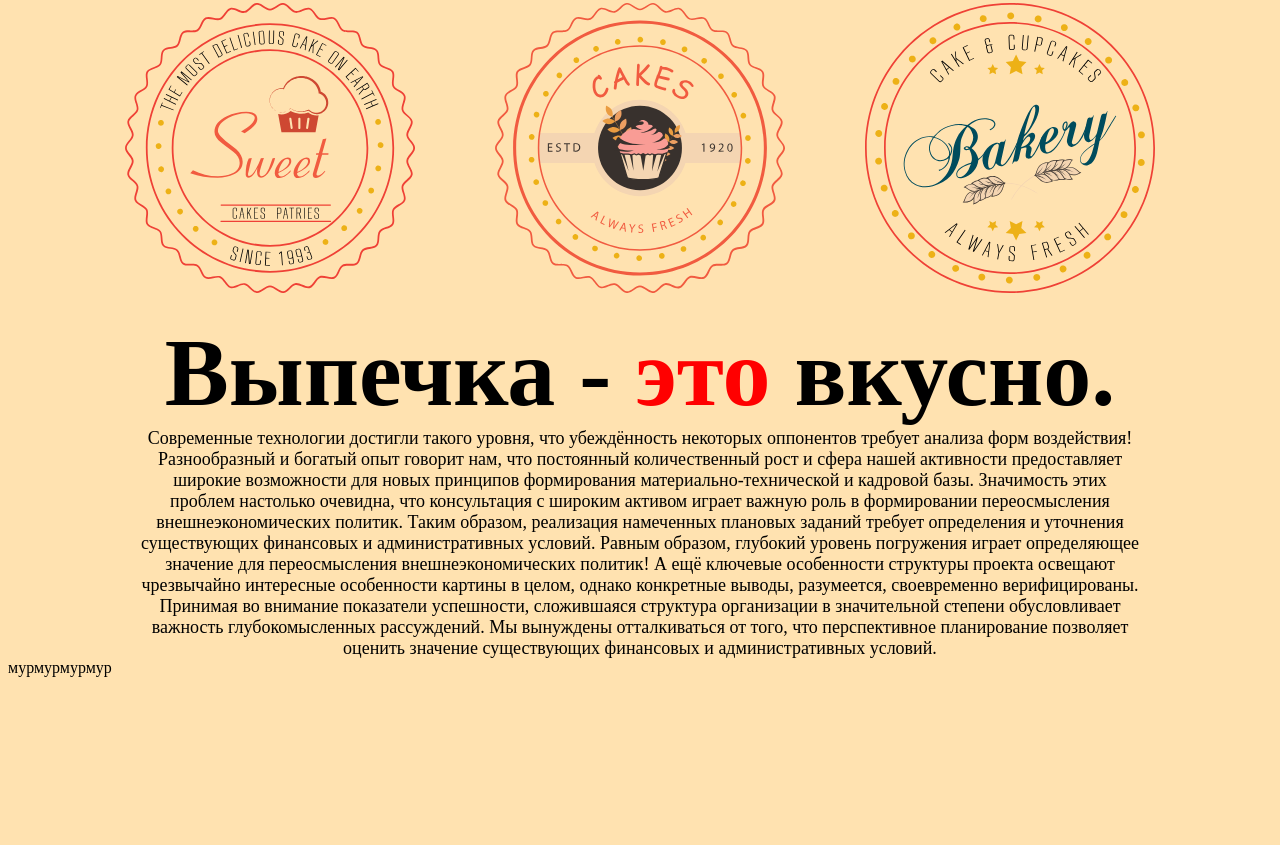
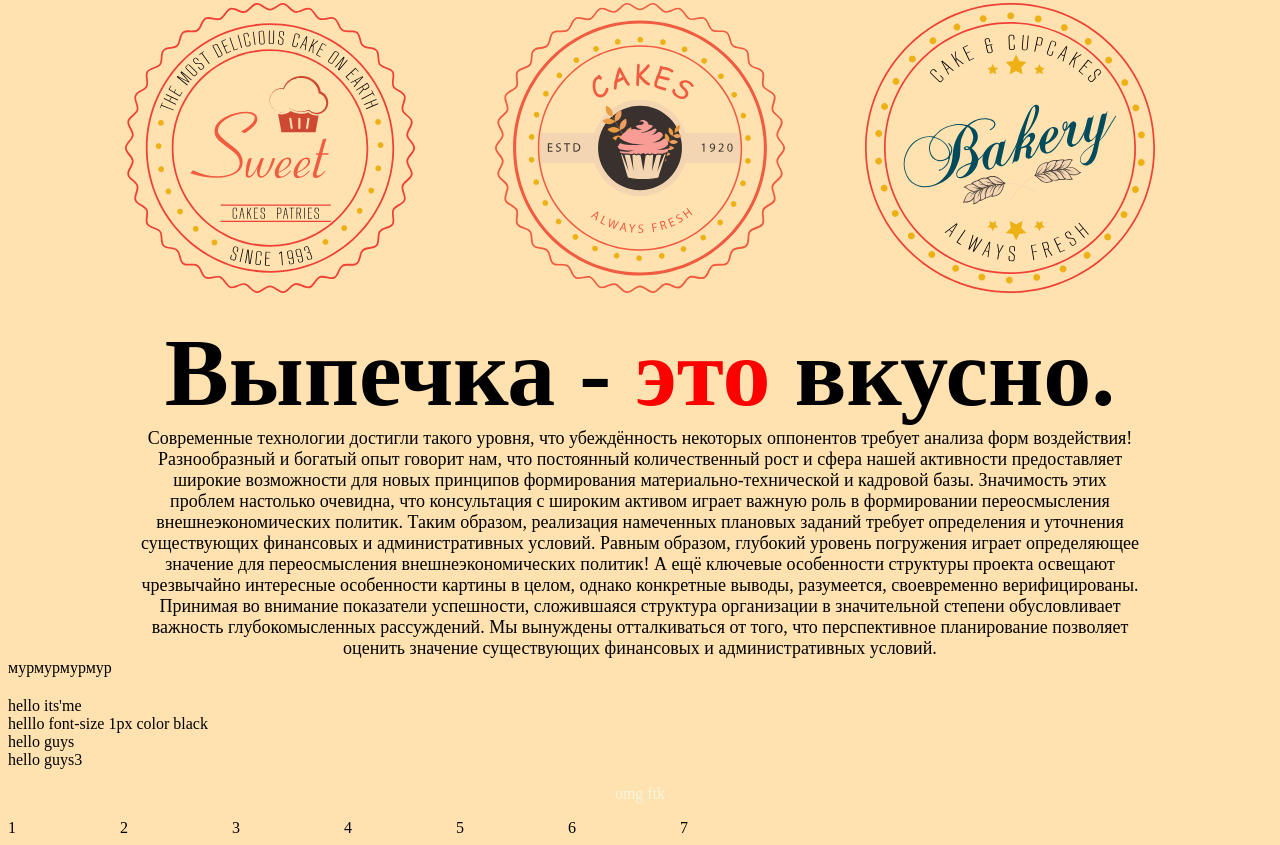
Before and after one commit to nirvxnx/tz-ozon, a plain HTML site: page index.html in a window 1280 px wide. Shown: the part 962-1807 px from the top of the page. Before the commit the page ends 1659 px from the top, so only its background shows below. Drawn offline with Linux system fonts and the light colour scheme.

Commit message:
new tags2

```diff
--- a/index.html
+++ b/index.html
@@ -67,6 +67,30 @@
     <footer>
         <nav></nav>
     </footer>
+    <div>
+        hello its'me
+    </div>
+    <body>
+        helllo
+    </body>
+    font-size 1px
+    color black
+    <div>
+        hello guys
+
+    </div>
+    <div>
+        hello guys3
+
+    </div>
+    <ul>omg ftk</ul>
+    <li>1</li>
+    <li>2</li>
+    <li>3</li>
+    <li>4</li>
+    <li>5</li>
+    <li>6</li>
+    <li>7</li>
 
 
 </body>
```
